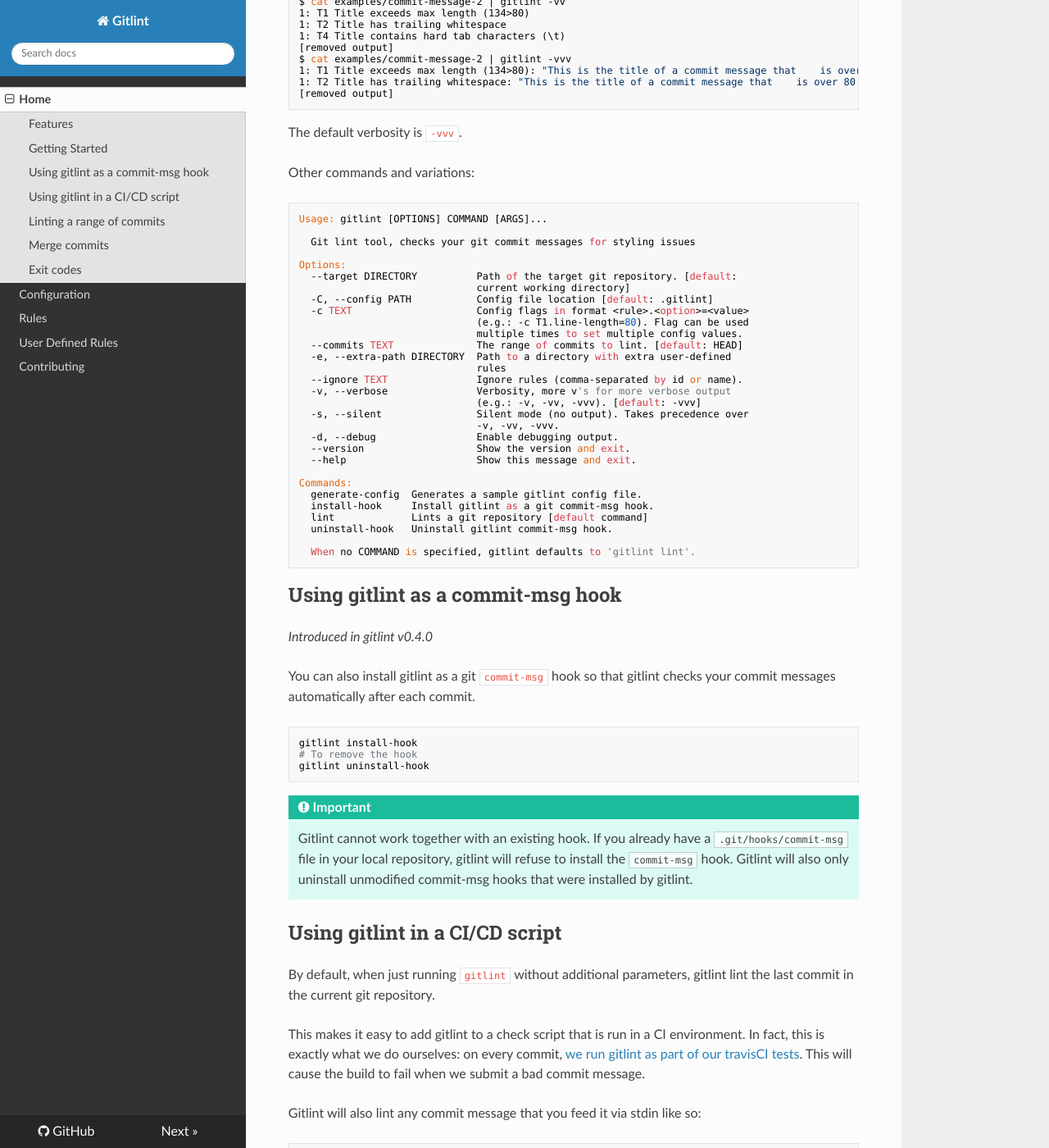
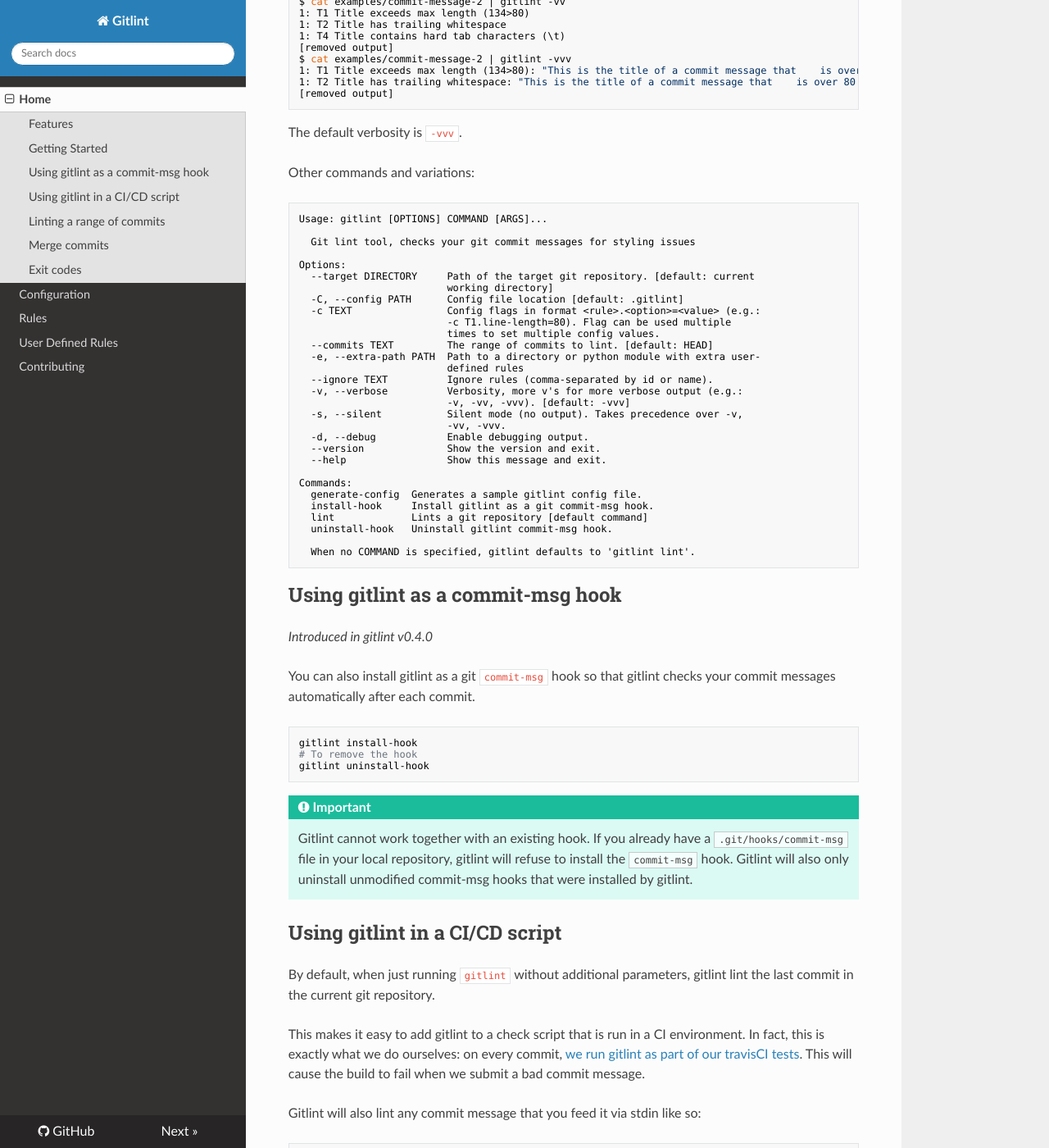
Before and after one commit to jorisroovers/gitlint, an MkDocs documentation site: the page built from docs/index.md, in a window 1280 px wide and 1400 px high, scrolled down 1843 px. Shown: the whole window at 82% size. Built offline with MkDocs 1.6.1, drawn with Linux system fonts in a browser that asks for light colours; nearby versions of some CDN libraries; old or Windows-style settings are respelled for this version of MkDocs.

Commit message:
Extra tests for --extra-path accepting file names + doc updates
Added some extra tests for the new PathOption which is used by
--extra-path. Also added support for the 'file' type for PathOption's.

Additional changes:
- Moved LOGFORMAT to gitlint/utils.py because having it in
  gitlint/cli.py broke the ability to run individual test cases via
run_tests.sh
- Updated the CHANGELOG for the upcoming 0.8.2 release.
- Updated docs based on changes in this commit

````diff
--- a/docs/index.md
+++ b/docs/index.md
@@ -81,29 +81,29 @@
 
 Other commands and variations:
 
-```
+```no-highlight
 Usage: gitlint [OPTIONS] COMMAND [ARGS]...
 
   Git lint tool, checks your git commit messages for styling issues
 
 Options:
-  --target DIRECTORY          Path of the target git repository. [default:
-                              current working directory]
-  -C, --config PATH           Config file location [default: .gitlint]
-  -c TEXT                     Config flags in format <rule>.<option>=<value>
-                              (e.g.: -c T1.line-length=80). Flag can be used
-                              multiple times to set multiple config values.
-  --commits TEXT              The range of commits to lint. [default: HEAD]
-  -e, --extra-path DIRECTORY  Path to a directory with extra user-defined
-                              rules
-  --ignore TEXT               Ignore rules (comma-separated by id or name).
-  -v, --verbose               Verbosity, more v's for more verbose output
-                              (e.g.: -v, -vv, -vvv). [default: -vvv]
-  -s, --silent                Silent mode (no output). Takes precedence over
-                              -v, -vv, -vvv.
-  -d, --debug                 Enable debugging output.
-  --version                   Show the version and exit.
-  --help                      Show this message and exit.
+  --target DIRECTORY     Path of the target git repository. [default: current
+                         working directory]
+  -C, --config PATH      Config file location [default: .gitlint]
+  -c TEXT                Config flags in format <rule>.<option>=<value> (e.g.:
+                         -c T1.line-length=80). Flag can be used multiple
+                         times to set multiple config values.
+  --commits TEXT         The range of commits to lint. [default: HEAD]
+  -e, --extra-path PATH  Path to a directory or python module with extra user-
+                         defined rules
+  --ignore TEXT          Ignore rules (comma-separated by id or name).
+  -v, --verbose          Verbosity, more v's for more verbose output (e.g.:
+                         -v, -vv, -vvv). [default: -vvv]
+  -s, --silent           Silent mode (no output). Takes precedence over -v,
+                         -vv, -vvv.
+  -d, --debug            Enable debugging output.
+  --version              Show the version and exit.
+  --help                 Show this message and exit.
 
 Commands:
   generate-config  Generates a sample gitlint config file.
````
Also changed, not shown: other parts of docs/index.md (+1 -1 lines), CHANGELOG.md (+13 -0 lines), docs/user_defined_rules.md (+1 -1 lines), 8 other files.
